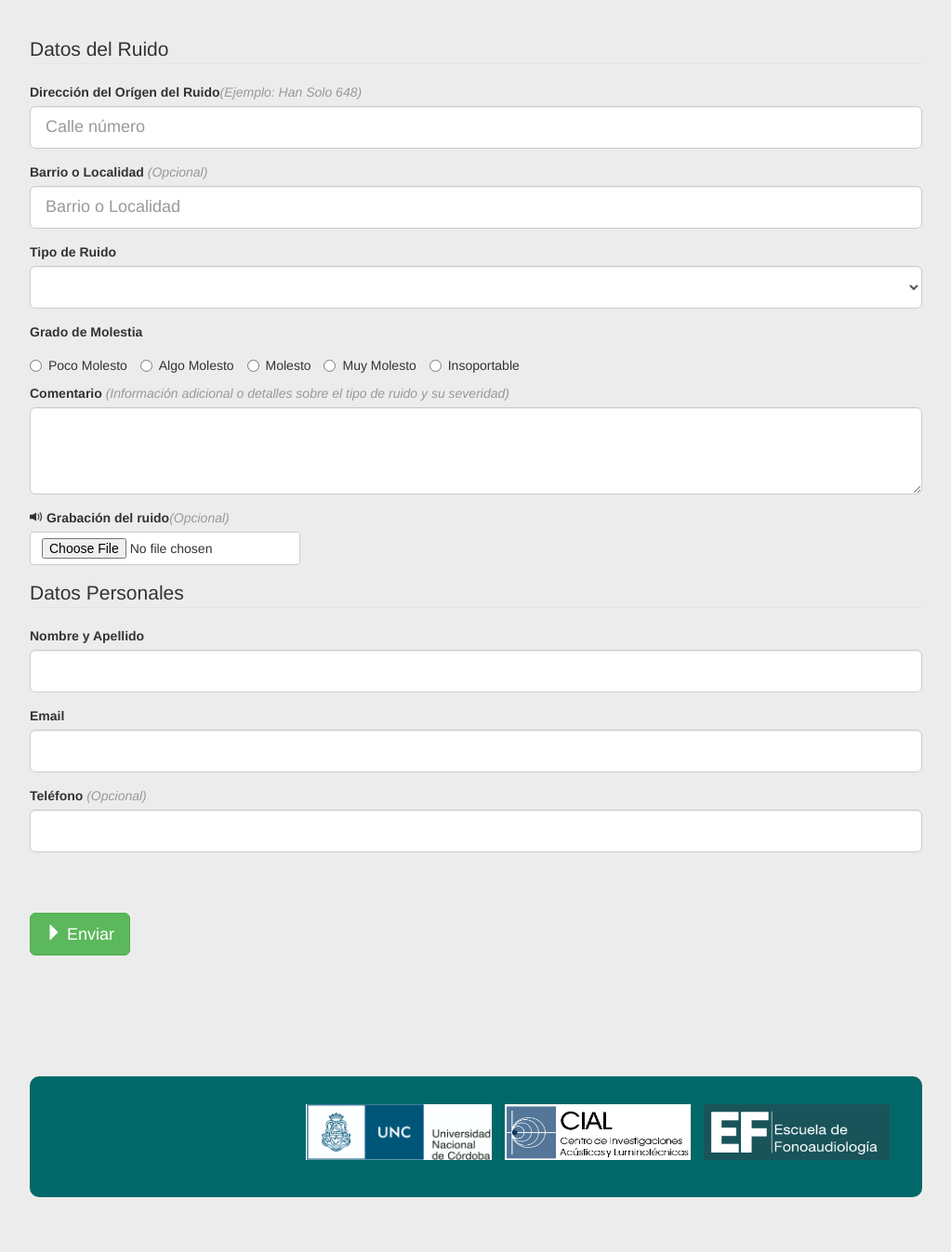
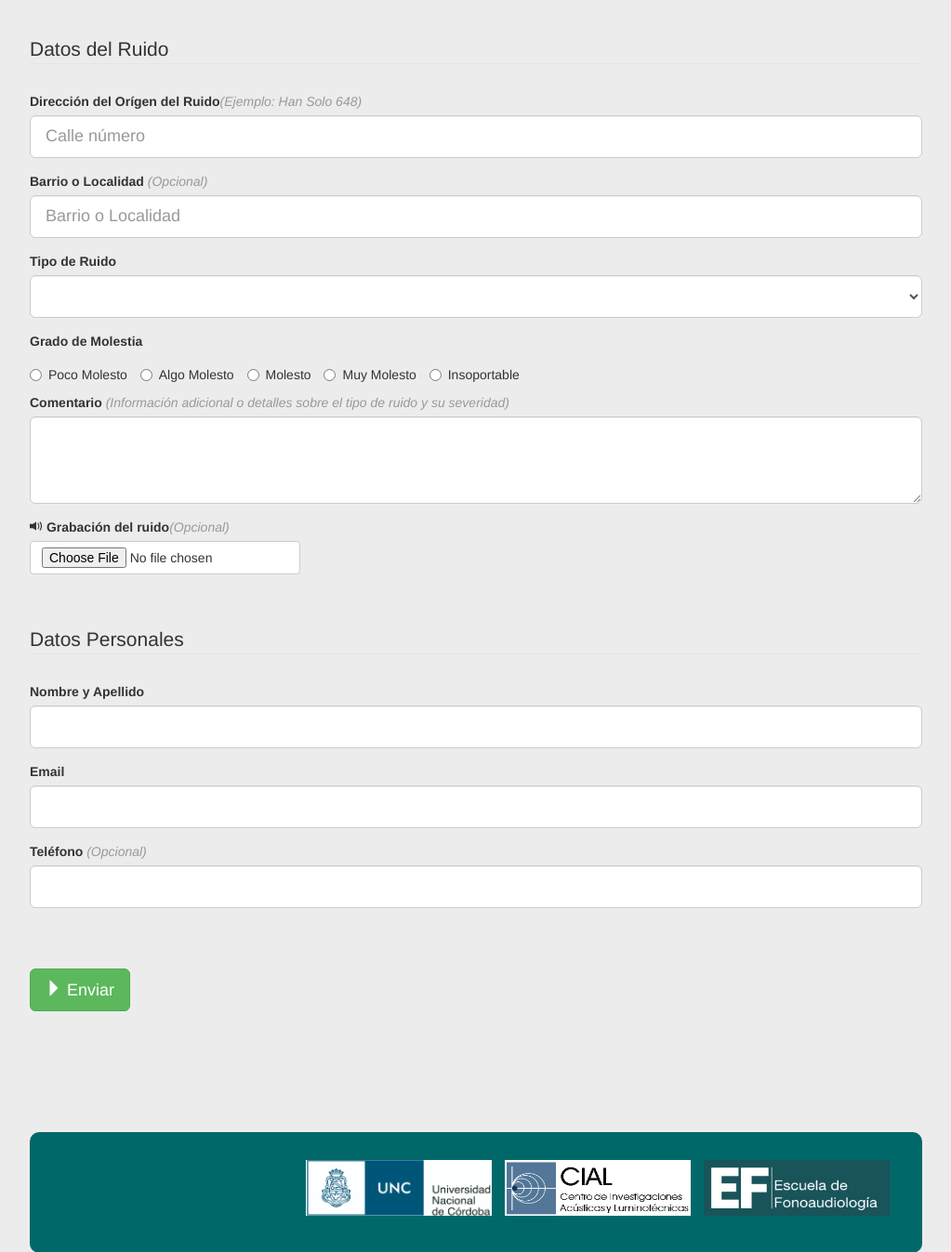
Before and after one commit to rbistolfi/cordoba_sounds, a Flask app: page /new in a window 1280 px wide. Shown: the part 436-1783 px from the top of the page at 93% size, without its empty margins (128-1151 px from the left). Before the commit the page ends 1724 px from the top, so only its background shows below. Run offline with Flask 2, Linux system fonts and the light colour scheme; some libraries are stand-ins or nearby versions.

Commit message:
fieldset styles

```diff
--- a/static/common.css
+++ b/static/common.css
@@ -63,3 +63,11 @@ footer {
 .landing-row h5 {
     font-size: 22px;
 }
+
+fieldset#personal_data {
+    margin-top: 40px;
+}
+
+legend {
+    margin-bottom: 30px;
+}
--- a/templates/new.html
+++ b/templates/new.html
@@ -4,7 +4,7 @@
     <h1>Reporte de Ruidos</h1>
 </div>
 <form>
-    <fieldset>
+    <fieldset id="noise_data">
         <legend>Datos del Ruido</legend>
 
         <div class="form-group">
@@ -55,7 +55,7 @@
             <input type="file" id="sound" name="sound" class="btn btn-default">
         </div>
     </fieldset>
-    <fieldset>
+    <fieldset id="personal_data">
         <legend>Datos Personales</legend>
 
         <div class="form-group">
```
